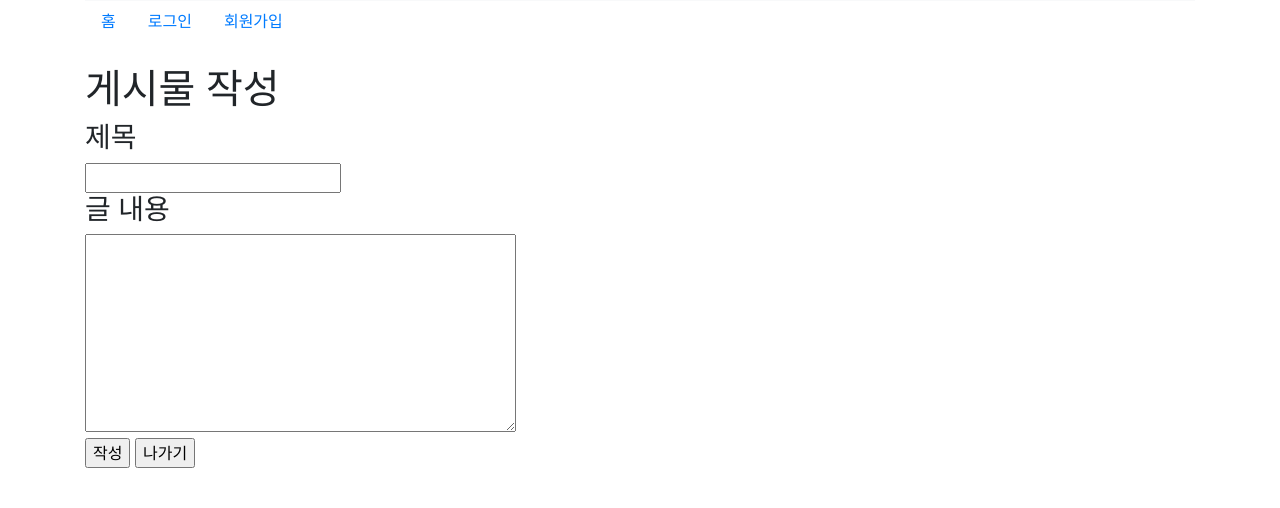
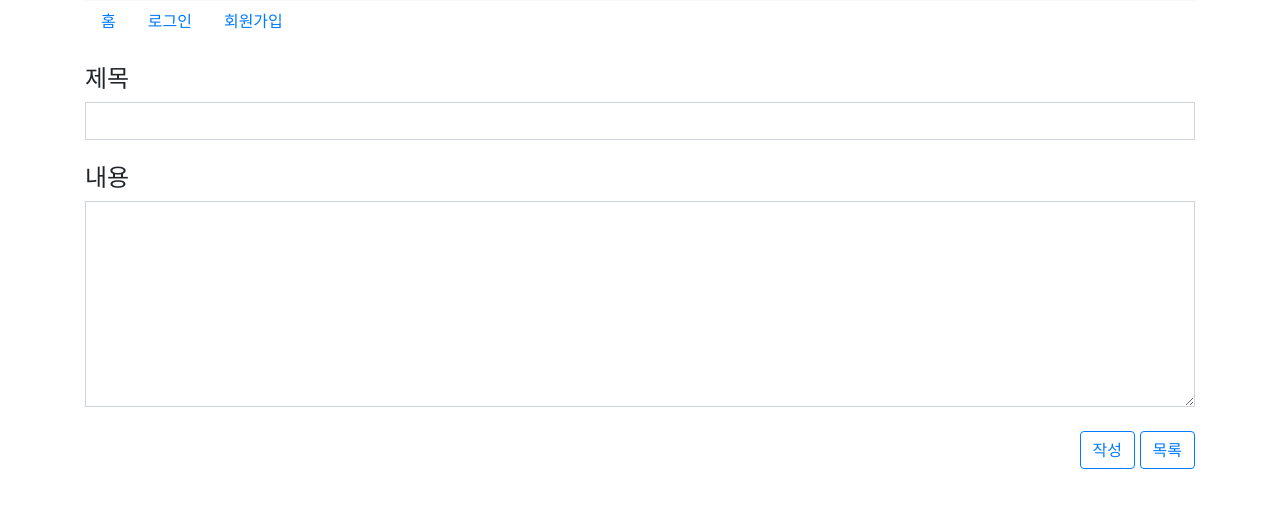
Before and after one commit to z0299/Board, a Django app: page /crud/write/ in a window 1280 px wide. Shown: the part 63-571 px from the top of the page. Run offline with Django 4.2, Linux system fonts and the light colour scheme; some libraries are stand-ins or nearby versions.

Commit message:
chore: crud>write.html style edit

```diff
--- a/board/crud/templates/crud/write.html
+++ b/board/crud/templates/crud/write.html
@@ -8,19 +8,17 @@
     <body>
         {% block content %}
 
-        <h1>게시물 작성</h1>
-        {% comment %} <form action="{% url 'board:detail' post.id %}" method="post"> {% endcomment %}
-        {% comment %} {% if error_message %} <p>{{ error_message }}</p> {% endif %} {% endcomment %}
-
         <form method="post">
         {% csrf_token %}
-            <h3>제목</h3>
-            <input type="text" name="title">
-            <h3>글 내용</h3>
-            <textarea name="content" cols="40" rows="8"></textarea>
+            <h4>제목</h4>
+            <input class="form-control rounded-0" type="text" name="title"><br>
+            <h4>내용</h4>
+            <textarea class="form-control rounded-0" name="content" cols="40" rows="8"></textarea>
             <br>
-            <input type="submit" value="작성">
-            <a href={% url 'crud:index' %}><input type="button" value="나가기"></a>
+            <div class="float-right">
+                <input class="btn btn-outline-primary" type="submit" value="작성">
+                <a href={% url 'crud:index' %}><input class="btn btn-outline-primary" type="button" value="목록"></a>
+            </div>
         </form>
 
         <h2>{{ post }}</h2>
```
Also changed, not shown: board/db.sqlite3.
